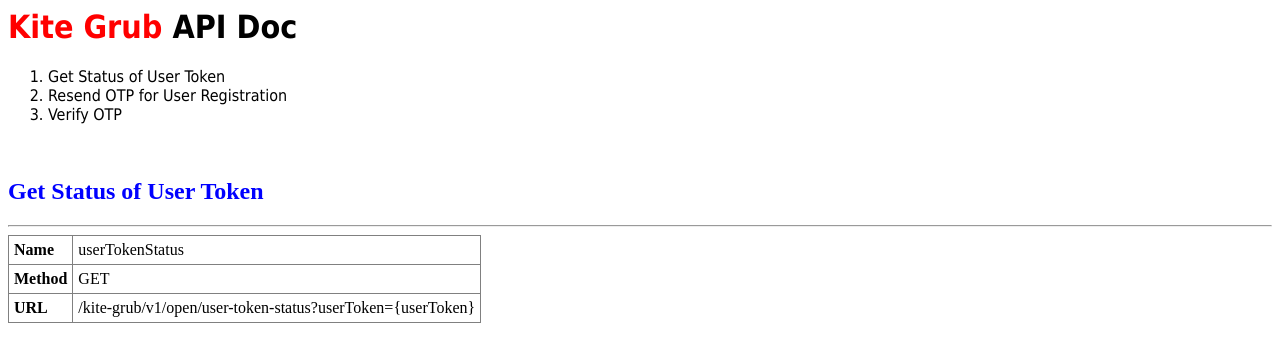
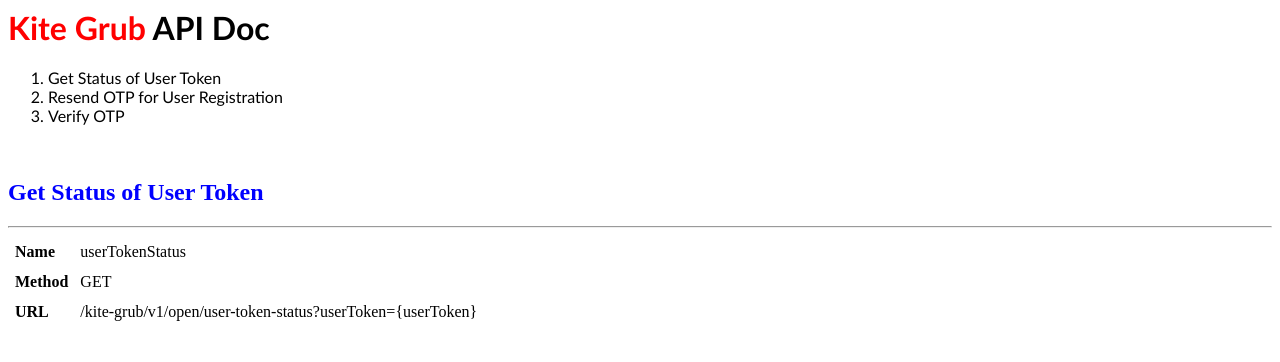
Before and after one commit to hemant-batra/hemant-batra.github.io, a plain HTML site: page index.html in a window 1280 px wide. Drawn offline with Linux system fonts and the light colour scheme.

Commit message:
Update index.html

```diff
--- a/index.html
+++ b/index.html
@@ -1,13 +1,13 @@
-<h1 style="font-family: Tahoma;"><strong><span style="color: #ff0000;">Kite Grub</span>&nbsp;API Doc</strong></h1>
-<ol>
-<li style="font-family: Tahoma;">Get Status of User Token</li>
-<li style="font-family: Tahoma;">Resend OTP for User Registration</li>
-<li style="font-family: Tahoma;">Verify OTP</li>
+<h1 style="font-family: Calibri;"><strong><span style="color: #ff0000;">Kite Grub</span>&nbsp;API Doc</strong></h1>
+<ol style="font-family: Calibri;">
+<li>Get Status of User Token</li>
+<li>Resend OTP for User Registration</li>
+<li>Verify OTP</li>
 </ol>
 <p>&nbsp;</p>
 <h2><span style="color: #0000ff;"><strong>Get Status of User Token</strong></span></h2>
 <hr />
-<table style="border-collapse: collapse;" border="1" cellpadding="5">
+<table cellpadding="5">
 <tbody>
 <tr>
 <td><strong>Name</strong></td>
```
